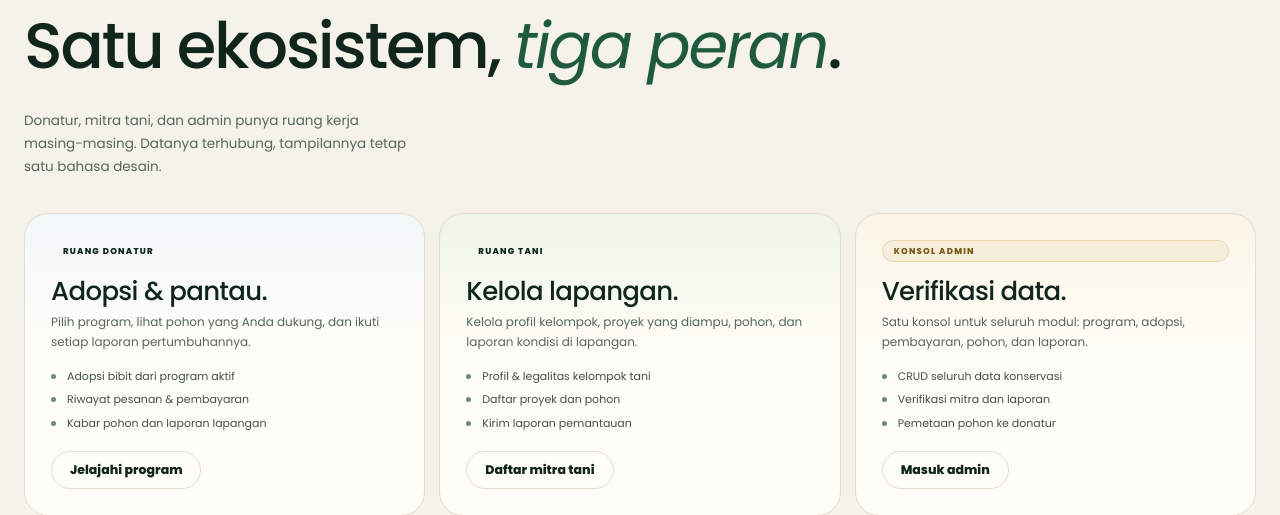
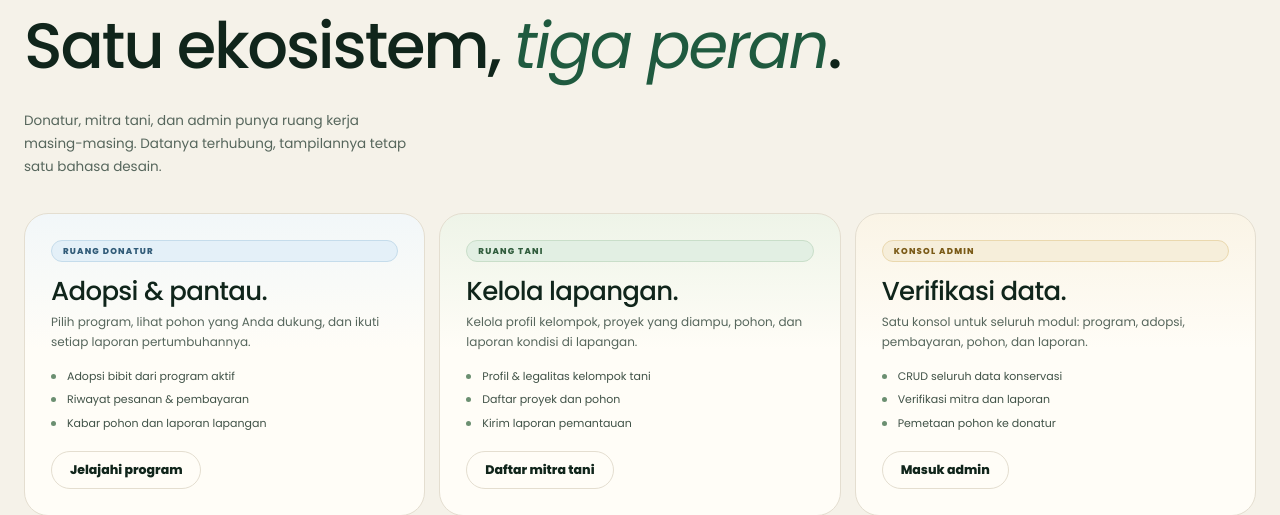
Before and after one commit to scpsjjjhwwtmdsvd/project-AlamKu, a Laravel app: page / in a window 1280 px wide. Shown: the part 1547-2062 px from the top of the page. Run offline with Laravel 12, Linux system fonts and the light colour scheme; data comes from the database, SQL or seed files in the repository.

Commit message:
revisi bgian text box color di hlman masuk akun

```diff
--- a/public/css/portal-donatur.css
+++ b/public/css/portal-donatur.css
@@ -11,9 +11,9 @@ body[data-role="donatur"] {
 }
 
 .role-chip-donatur {
-    border-color: #cfdde6;
-    background: #e5eef3;
-    color: #365061;
+    border-color: #C5DCEB;
+    background: #E4F0F8;
+    color: #315B78;
 }
 
 .role-bar-donatur {
--- a/public/css/portal-mitra.css
+++ b/public/css/portal-mitra.css
@@ -11,9 +11,9 @@ body[data-role="mitra"] {
 }
 
 .role-chip-mitra {
-    border-color: #cedecc;
-    background: #e7efdf;
-    color: #2f5138;
+    border-color: #C9DEC9;
+    background: #E2EFE3;
+    color: #315D3D;
 }
 
 .role-bar-mitra {
--- a/public/css/portal.css
+++ b/public/css/portal.css
@@ -28,6 +28,18 @@ body[data-role="admin"] {
     border-color: #ead8ae;
     background: #f6eeda;
     color: #7a5a17;
+}
+
+.role-chip-donatur {
+    border-color: #c5dceb;
+    background: #e4f0f8;
+    color: #315b78;
+}
+
+.role-chip-mitra {
+    border-color: #c9dec9;
+    background: #e2efe3;
+    color: #315d3d;
 }
 
 .role-bar {
```
